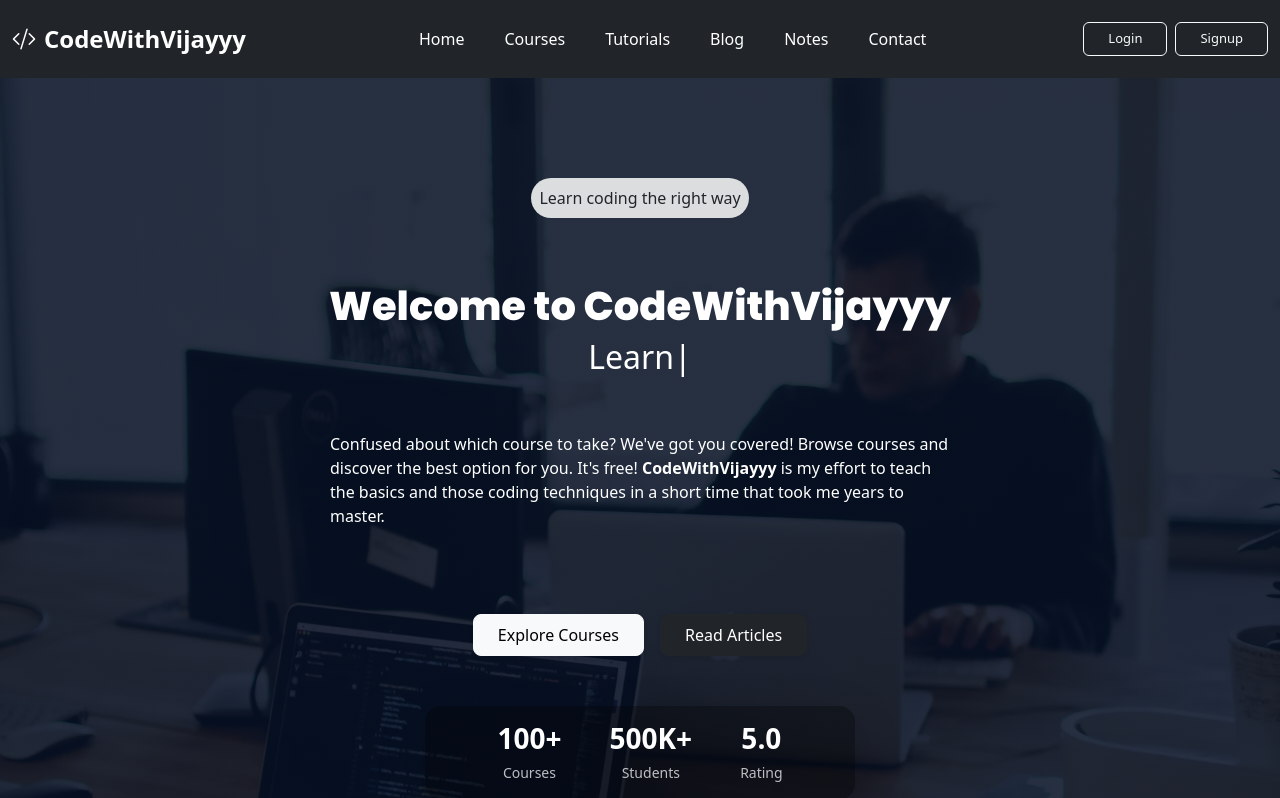
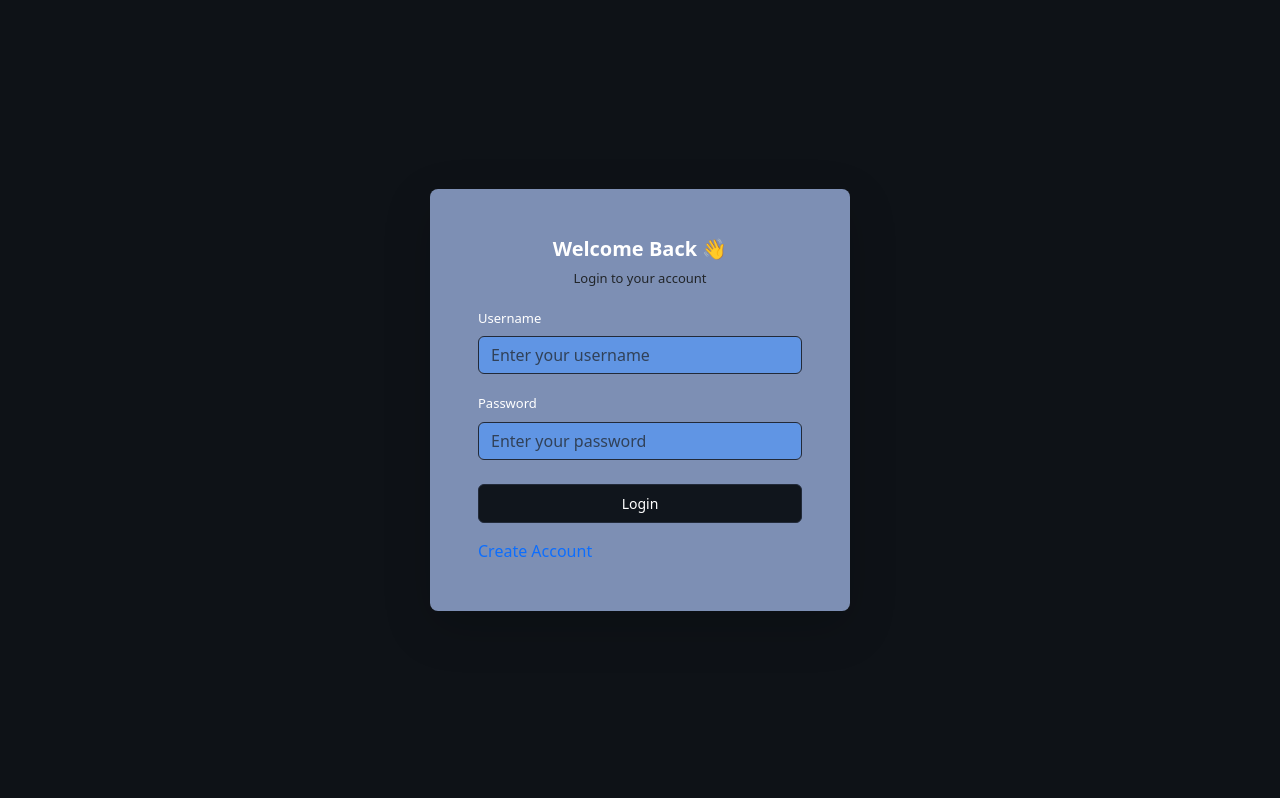
Before and after one commit to vijay04111/codeWithVijayyy, a React (Vite) app: page / in a window 1280 px wide. Shown: the top 798 px of the page. Built offline with nearby package versions, Linux system fonts and the light colour scheme.

Commit message:
updated changes

```diff
--- a/db1.json
+++ b/db1.json
@@ -29,38 +29,14 @@
       "phoneNumber": "12345678904",
       "subject": "hiii",
       "message": "employyeee"
-    }
-  ],
-  "Login": [
-    {
-      "username": "Vijayy",
-      "password": 12345457465,
-      "id": "1d9f"
     },
     {
-      "id": "e330",
-      "username": "yogesh",
-      "password": "12345"
-    },
-    {
-      "id": "e761",
-      "username": "yogesh",
-      "password": "45678"
-    },
-    {
-      "id": "194e",
-      "username": "wwd",
-      "password": "12345"
-    },
-    {
-      "id": "8cd4",
-      "username": "yogesh",
-      "password": "123456"
-    },
-    {
-      "id": "6a0b",
-      "username": "sss",
-      "password": "sdfgh"
+      "id": "6c1d",
+      "name": "sainath",
+      "email": "wankh@gmail.com",
+      "phoneNumber": "8766775336",
+      "subject": "hiii",
+      "message": "sadfghjkjhgf"
     }
   ],
   "Signup": [
@@ -81,6 +57,15 @@
       "phone": "7411472170",
       "username": "vijay__0411",
       "password": "vijay123"
+    },
+    {
+      "id": "e9b9",
+      "firstName": "sai",
+      "lastName": "patil",
+      "email": "saip@gmail.com",
+      "phone": "8766775336",
+      "username": "sai1431@",
+      "password": "sai1431@"
     }
   ]
 }
--- a/src/App.jsx
+++ b/src/App.jsx
@@ -16,9 +16,8 @@ function App() {
 
 
   <BrowserRouter>
-  <Navigation/>
   <Routes>
-    <Route path='/' element={<Home/>}></Route>
+    <Route path='/' element={<Log/>}></Route>
     <Route path='/home' element={<Home/>}></Route>
     <Route path='/course' element={<Course/>}></Route>
     <Route path='/totorials' element={<Tutorials/>}></Route>
--- a/src/Component/Navigation.jsx
+++ b/src/Component/Navigation.jsx
@@ -13,15 +13,15 @@ export default function NavBar() {
 
         <a className="navbar-brand d-flex align-items-center gap-2" href="#">
           <i className="bi bi-code-slash fs-4"></i>
-          <span className="fw-bold fs-4">CodeWithVijayyy</span>
+          <span className="fw-bold fs-4"><Link className="text-white text-decoration-none" to='/home'>CodeWithVijayyy</Link></span>
         </a>
 
         <button  className="navbar-toggler"  type="button" data-bs-toggle="collapse" data-bs-target="#mainNavbar" >
           <span className="navbar-toggler-icon"></span>
         </button>
 
-        <div className="collapse navbar-collapse" id="mainNavbar">
-          <ul className="navbar-nav mx-auto gap-4">
+        <div className="collapse navbar-collapse d-flex justify-content-end  mx-4" id="mainNavbar">
+          <ul className="navbar-nav gap-4">
             <li className="nav-item">
               <Link to='/home' className="nav-link text-white" >Home</Link>
             </li>
@@ -44,10 +44,10 @@ export default function NavBar() {
 
 
 
-          <div className="d-flex gap-2">
+          {/* <div className="d-flex gap-2">
             <Link to='/login' className="btn btn-outline-light rounded px-4" style={{fontSize:"13px"}}>Login</Link>
             <Link to='/sign-up' className="btn btn-outline-light rounded px-4" style={{fontSize:"13px"}}>Signup</Link>
-          </div>
+          </div> */}
 
 
         </div>
--- a/src/ContactComponent/Contact.jsx
+++ b/src/ContactComponent/Contact.jsx
@@ -2,6 +2,7 @@ import React from "react";
 import pic from '../assets/contact.jpeg'
 import { useForm } from "react-hook-form";
 import axios from "axios";
+import Navigation from '../Component/Navigation'
 
 
 
@@ -27,6 +28,7 @@ function Contact()
 
 
     return <>
+    <Navigation/>
     <div style={{ background: "#0e1217", minHeight: "100vh" }}>
   <div className="container py-5">
 
--- a/src/CourseComponent/Course.jsx
+++ b/src/CourseComponent/Course.jsx
@@ -1,8 +1,10 @@
 import React from 'react'
 import Cards from './Cards'
+import Navigation from '../Component/Navigation'
 
 function Course() {
   return <>
+  <Navigation/>
   <Cards/>
   </>
 }
--- a/src/CreateAccount/Sig.jsx
+++ b/src/CreateAccount/Sig.jsx
@@ -1,6 +1,7 @@
 import axios from "axios";
 import React from "react";
 import { useForm } from "react-hook-form";
+
 
 export default function Sig() {
   const { register,handleSubmit,reset,formState: { errors }, } = useForm();
--- a/src/HomeComponent/Home.jsx
+++ b/src/HomeComponent/Home.jsx
@@ -4,10 +4,12 @@ import Headings from './Headings'
 import RealWorldPractice from './RealWorldPractice'
 import JobAt from './JobAt'
 import Testimonials from './Testimonials'
+import Navigation from '../Component/Navigation'
 
 function Home()
  {
   return<>
+  <Navigation/>
     <Headings/>
     <RealWorldPractice/>
     <JobAt/>
--- a/src/LoginComponent/Log.jsx
+++ b/src/LoginComponent/Log.jsx
@@ -1,18 +1,30 @@
 import axios from "axios";
 import React from "react";
 import { useForm } from "react-hook-form";
+import { Link, useNavigate } from "react-router-dom";
+import { Navigate } from "react-router-dom";
 
 function Log() {
+  const navigate = useNavigate();
   const { register, handleSubmit, reset,formState: { errors }} = useForm();
 
-  function dataSend(data)
+  function dataSend(loginUser)
   {
-    axios.post('http://localhost:5001/Login',data).then((res)=>{
+    axios.get('http://localhost:5001/Signup').then((res)=>{
       // console.log(res)
-        if(res.status===201)
+        if(res.status===200)
         {
-          console.log(res.data);
-          reset()
+          // console.log(res.data)
+          const user = res.data.find((registeredUser)=> (registeredUser.username === loginUser.username) && (registeredUser.password === loginUser.password))
+          if(!user){
+            console.log(`${loginUser.username} is not found.`)
+
+          }else{
+            navigate('/home')
+          }
+
+
+
 
         }
     }).catch((errors)=>{
@@ -49,7 +61,7 @@ function Log() {
             {/* Button */}
             <button
               type="submit"
-              className="btn w-100 py-2"
+              className="btn w-100 py-2 mb-3"
               style={{
                 backgroundColor: "#10151c",
                 border: "1px solid #222a39",
@@ -59,6 +71,8 @@ function Log() {
             >
               Login
             </button>
+
+            <Link to='/sign-up' className="text-center text-decoration-none ">Create Account</Link>
           </form>
         </div>
       </div>
--- a/src/Notes Component/Notes.jsx
+++ b/src/Notes Component/Notes.jsx
@@ -2,10 +2,11 @@ import React from 'react'
 import HandBook from './HandBook'
 import DonloadNotes from './DonloadNotes'
 import Cheatsheets from './Cheatsheets'
+import Navigation from '../Component/Navigation'
 
 function Notes() {
   return  <>
-
+  <Navigation/>
   <HandBook/>
   <DonloadNotes/>
   <Cheatsheets/>
--- a/src/TutorialsComponent/Tutorials.jsx
+++ b/src/TutorialsComponent/Tutorials.jsx
@@ -7,11 +7,13 @@ import cp from '../assets/TutorialsIMG/c.jpeg'
 import rc from '../assets/TutorialsIMG/react.jpeg'
 import ja from '../assets/TutorialsIMG/java.jpeg'  // fixed
 import cc from '../assets/TutorialsIMG/ccc.jpeg'
+import Navigation from '../Component/Navigation'
 
 
 function Tutorials() {
   return (
     <>
+      <Navigation/>
       <section className="py-5" style={{ background: "#071019" }}>
         <div className="container">
           <h2 className="text-center text-white fw-bold mb-5">Tutorials</h2>
```
